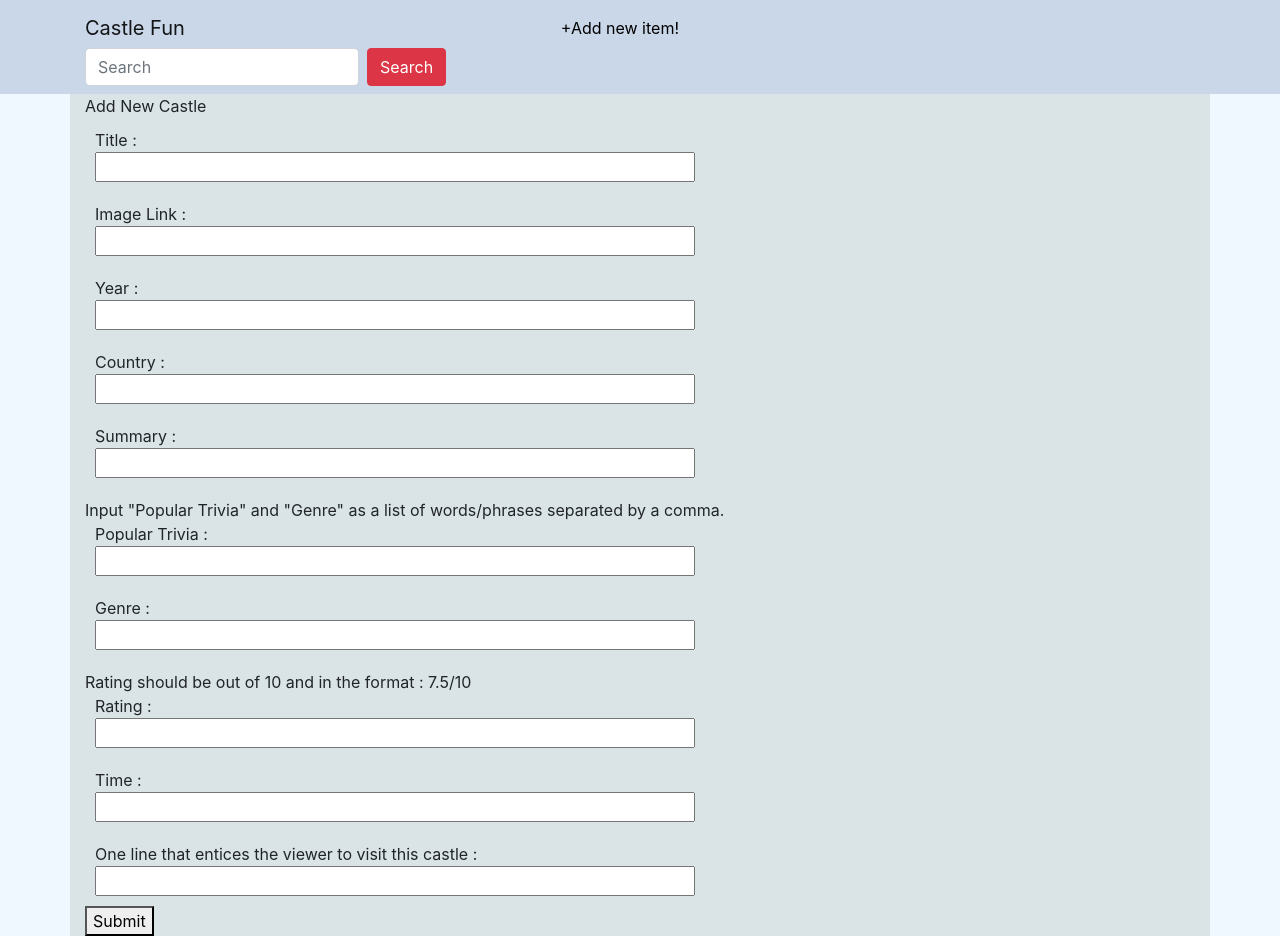
After one commit to urveeausekar/CastleFun, a Flask app: page /add in a window 1280 px wide. The commit adds this page. Run offline with Flask 2, Linux system fonts and the light colour scheme; some libraries are stand-ins or nearby versions.

Commit message:
uptil 5.c done

```diff
--- a/Hw7_ua2175/server.py
+++ b/Hw7_ua2175/server.py
@@ -152,6 +152,8 @@ castles = {
 	}
 }
 
+current_id = 11
+
 # most_popular = [
 # 	{
 # 		"id": "1",
@@ -218,6 +220,21 @@ def view(id=None):
 	#print(type(id))
 	data = castles[id]
 	return render_template('view.html', data=data)
+
+
+@app.route('/edit/<id>')
+def edit(id=None):
+	data = castles[id]
+	data["pop"] = ','.join(castles[id]["pop"])
+	data["genres"] = ','.join(castles[id]["genres"])
+	return render_template('edit.html', data=data)
+
+
+@app.route('/add')
+def add():
+	return render_template('add.html')
+
+
 
 prev_results = [[], [], []]
 prev_title_results = []
@@ -304,7 +321,42 @@ def search():
 
 
 
+@app.route('/save_data', methods=['GET', 'POST'])
+def save_data():
+	global castles
+	global current_id
+	json_data = request.get_json()
 
+	# Set ID
+	new_id = current_id
+	current_id = current_id + 1
+
+	# parse data lists
+	rawpop = json_data["pop"]
+	rawgenre = json_data["genres"]
+	pop = rawpop.split(",")
+	genres = rawgenre.split(",")
+
+	# create new dictionary
+	new_castle = {
+		"id": str(new_id),
+		"title": json_data["title"],
+		"name" : json_data["name"],
+		"image": json_data["image"],
+		"year": json_data["year"],
+		"country": json_data["country"],
+		"summary": json_data["summary"],
+		"genres": genres,
+		"pop" : pop,
+		"rating" : json_data["rating"],
+		"time" : json_data["time"],
+		"text" : json_data["text"]
+	}
+
+	# add new element to dictionary
+	castles[str(new_id)] = new_castle
+
+	return jsonify(id=str(new_id))
 
 
 
--- /dev/null
+++ b/Hw7_ua2175/static/add.js
@@ -0,0 +1,208 @@
+
+function send_new_castle(data){
+        $.ajax({
+                type: "POST",
+                url: "save_data",
+                dataType: "json",
+                contentType: "application/json; charset=utf-8",
+                data: JSON.stringify(data),
+                success: function(result){
+                        var id = result["id"]
+                        let successmsg = $("<span>New item successfully submitted! View it </span>")
+                        let link = $("<a href='/view/" + id + "'>Here</a>")
+                        successmsg.append(link)
+                        $("#successmsg").append(successmsg)
+
+                        $("#ititle").val('')
+                        $("#iimgl").val('')
+                        $("#iyear").val('')
+                        $("#icountry").val('')
+                        $("#isummary").val('')
+                        $("#ipop").val('')
+                        $("#igenre").val('')
+                        $("#irating").val('')
+                        $("#itime").val('')
+                        $("#ioneline").val('')
+
+                        $("#ititle").focus()
+
+
+
+                },
+                error: function(request, status, error){
+                        console.log("Error")
+                        console.log(request)
+                        console.log(status)
+                        console.log(error)
+                }
+        });
+}
+
+$(document).ready(function(){
+
+        $("#submit").click(function(){
+                console.log("Submit pressed")
+                let focusdone = 0
+                let errcount = 0
+
+                let title = $("#ititle").val().trim()
+                let imgl = $("#iimgl").val().trim()
+                let year = $("#iyear").val().trim()
+                let country = $("#icountry").val().trim()
+                let summary = $("#isummary").val().trim()
+                let pop = $("#ipop").val().trim()
+                let genre = $("#igenre").val().trim()
+                let rating = $("#irating").val().trim()
+                let time = $("#itime").val().trim()
+                let oneline = $("#ioneline").val().trim()
+
+                if(title == ''){
+                        errcount = errcount + 1
+                        $("#errtitle").html("Title field cannot be left blank!")
+                        if(focusdone == 0){
+                                focusdone = 1
+                                $("#ititle").focus()
+                        }
+                }
+                else
+                        $("#errtitle").html('')
+
+                if(imgl == ''){
+                        errcount = errcount + 1
+                        $("#errimgl").html("Image link field cannot be left blank!")
+                        if(focusdone == 0){
+                                focusdone = 1
+                                $("#iimgl").focus()
+                        }
+                }
+                else
+                        $("#errimgl").html("")
+
+
+                if(year == ''){
+                        errcount = errcount + 1
+                        $("#erryear").html("Year field cannot be left blank!")
+                        if(focusdone == 0){
+                                focusdone = 1
+                                $("#iyear").focus()
+                        }
+                }
+                else if($.isNumeric(year) == false){
+                        errcount = errcount + 1
+                        $("#erryear").html("Year must be a number!")
+                        if(focusdone == 0){
+                                focusdone = 1
+                                $("#iyear").focus()
+                        }
+                }
+                else
+                        $("#erryear").html("")
+
+
+                if(country == ''){
+                        errcount = errcount + 1
+                        $("#errcountry").html("Country field cannot be left blank!")
+                        if(focusdone == 0){
+                                focusdone = 1
+                                $("#icountry").focus()
+                        }
+                }
+                else
+                        $("#errcountry").html("")
+
+
+                if(summary == ''){
+                        errcount = errcount + 1
+                        $("#errsummary").html("Summary field cannot be left blank!")
+                        if(focusdone == 0){
+                                focusdone = 1
+                                $("#isummary").focus()
+                        }
+                }
+                else
+                        $("#errsummary").html("")
+
+
+
+                if(pop == ''){
+                        errcount = errcount + 1
+                        $("#errpop").html("Popular trivia field cannot be left blank!")
+                        if(focusdone == 0){
+                                focusdone = 1
+                                $("#ipop").focus()
+                        }
+                }
+                else
+                        $("#errpop").html("")
+
+
+                if(genre == ''){
+                        errcount = errcount + 1
+                        $("#errgenre").html("Genre field cannot be left blank!")
+                        if(focusdone == 0){
+                                focusdone = 1
+                                $("#igenre").focus()
+                        }
+                }
+                else
+                        $("#errgenre").html("")
+
+
+                if(rating == ''){
+                        errcount = errcount + 1
+                        $("#errrating").html("Rating field cannot be left blank!")
+                        if(focusdone == 0){
+                                focusdone = 1
+                                $("#irating").focus()
+                        }
+                }
+                else
+                        $("#errrating").html("")
+
+
+                if(time == ''){
+                        errcount = errcount + 1
+                        $("#errtime").html("Timing field cannot be left blank!")
+                        if(focusdone == 0){
+                                focusdone = 1
+                                $("#itime").focus()
+                        }
+                }
+                else
+                        $("#errtime").html("")
+
+
+
+                if(oneline == ''){
+                        errcount = errcount + 1
+                        $("#erroneline").html("This field cannot be left blank!")
+                        if(focusdone == 0){
+                                focusdone = 1
+                                $("#ioneline").focus()
+                        }
+                }
+                else
+                        $("#erroneline").html("")
+
+
+
+                if(errcount == 0){
+                        // make AJAX call
+                        newData = {
+                                "title": title,
+                                "name" : title,
+                                "image": imgl,
+                                "year": year,
+                                "country": country,
+                                "summary": summary,
+                                "genres": genre,
+                                "pop" : pop,
+                                "rating" : rating,
+                                "time" : time,
+                                "text" : oneline
+                        }
+
+                        send_new_castle(newData)
+                }
+        })
+})
--- a/Hw7_ua2175/static/main.css
+++ b/Hw7_ua2175/static/main.css
@@ -101,3 +101,30 @@ a:hover{
 .highlight{
 	background-color: yellow;
 }
+
+.foundsectionheading{
+	font-weight: bold;
+	font-size: x-large;
+}
+
+.alignleft{
+	margin-right: 500px;
+}
+
+.padip{
+	padding: 10px;
+}
+
+.padip2{
+	padding-left: 10px;
+	padding-bottom: 10px;
+	padding-right: 10px;
+}
+
+.instr{
+	padding-top: 10px;
+}
+
+.ipstyle{
+	width: 600px;
+}
--- a/Hw7_ua2175/static/view.js
+++ b/Hw7_ua2175/static/view.js
@@ -33,6 +33,10 @@
 $(document).ready(function(){
         console.log(data)
 
+        $("#edit").click(function(){
+                window.location.href = '/edit/' + data["id"]
+        })
+
         /*$("#heading").html(data["title"])*/
         /*display_data(data)*/
 })
--- /dev/null
+++ b/Hw7_ua2175/templates/add.html
@@ -0,0 +1,44 @@
+{% extends "layout.html" %}
+
+{% block content %}
+
+        <script type="text/javascript" src="{{ url_for('static', filename='add.js') }}"></script>
+
+        <script>
+
+        </script>
+
+        <div id="successmsg"></div>
+
+        <div>Add New Castle</div>
+        <div>
+                <div class="padip" id="title">Title :<br><input class="ipstyle" id="ititle" type="text"><span class="err" id="errtitle"></span></div>
+
+                <div class="padip" id="imgl">Image Link :<br><input class="ipstyle" id="iimgl" type="text"><span class="err" id="errimgl"></span></div>
+
+                <div class="padip" id="year">Year :<br><input class="ipstyle" id="iyear" type="text"><span class="err" id="erryear"></span></div>
+
+                <div class="padip" id="country">Country :<br><input class="ipstyle" id="icountry" type="text"><span class="err" id="errcountry"></span></div>
+
+                <div class="padip" id="summary">Summary :<br><input class="ipstyle" id="isummary" type="text"><span class="err" id="errsummary"></span></div>
+
+                <div class="instr">Input "Popular Trivia" and "Genre" as a list of words/phrases separated by a comma.</div>
+                <div class="padip2" id="pop">Popular Trivia :<br><input class="ipstyle" id="ipop" type="text"><span class="err" id="errpop"></span></div>
+
+                <div class="padip" id="genre">Genre :<br><input class="ipstyle" id="igenre" type="text"><span class="err" id="errgenre"></span></div>
+
+                <div class="instr">Rating should be out of 10 and in the format : 7.5/10</div>
+                <div class="padip2" id="rating">Rating :<br><input class="ipstyle" id="irating" type="text"><span class="err" id="errrating"></span></div>
+
+                <div class="padip" id="time">Time :<br><input class="ipstyle" id="itime" type="text"><span class="err" id="errtime"></span></div>
+
+                <div class="padip" id="oneline">One line that entices the viewer to visit this castle :<br><input class="ipstyle" id="ioneline" type="text"><span class="err" id="erroneline"></span></div>
+
+                <button id="submit">Submit</button>
+
+
+
+        </div>
+
+
+{% endblock %}
--- a/Hw7_ua2175/templates/layout.html
+++ b/Hw7_ua2175/templates/layout.html
@@ -28,6 +28,9 @@
 		<nav class="navbar navbar-light bgdarkgray">
 			<div class="container">
 				<a class="navbar-brand" href="/">Castle Fun</a>
+				<ul class="nav alignleft">
+					<li class="nav-item"><a class="nav-link" href="/add">+Add new item!</a></li>
+				      </ul>
 				<form action="http://127.0.0.1:5000/search" method="POST" class="form-inline" id="target">
 					<input class="form-control mr-sm-2" type="search" placeholder="Search" aria-label="Search" name="query">
 					<button id="searchbtn" class="btn btn-danger my-2 my-sm-0" type="submit">Search</button>
--- a/Hw7_ua2175/templates/view.html
+++ b/Hw7_ua2175/templates/view.html
@@ -28,4 +28,5 @@
                 </ul>
 
         </div>
+        <button id="edit">Edit this item</button>
 {% endblock %}
```
Also changed, not shown: Hw7_ua2175/static/edit.js (added, +17 -0 lines), Hw7_ua2175/static/search.js (+30 -8 lines), Hw7_ua2175/templates/edit.html (added, +45 -0 lines).
